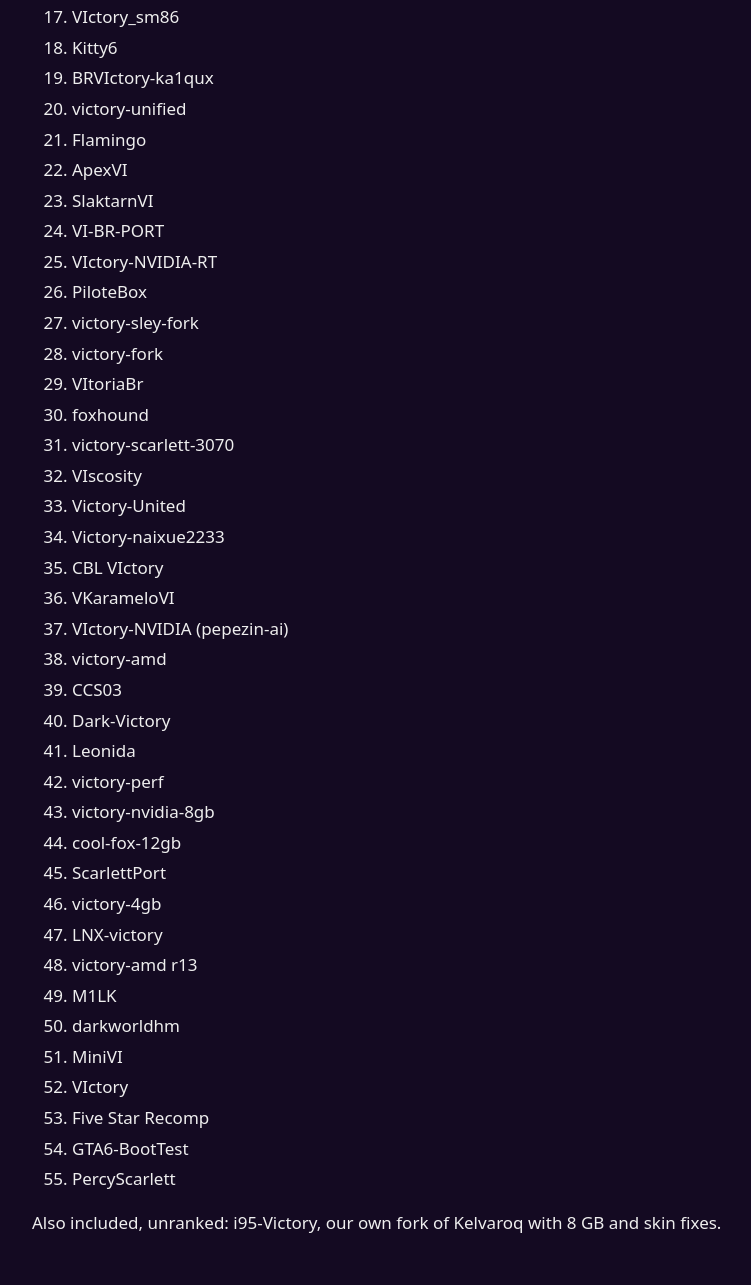
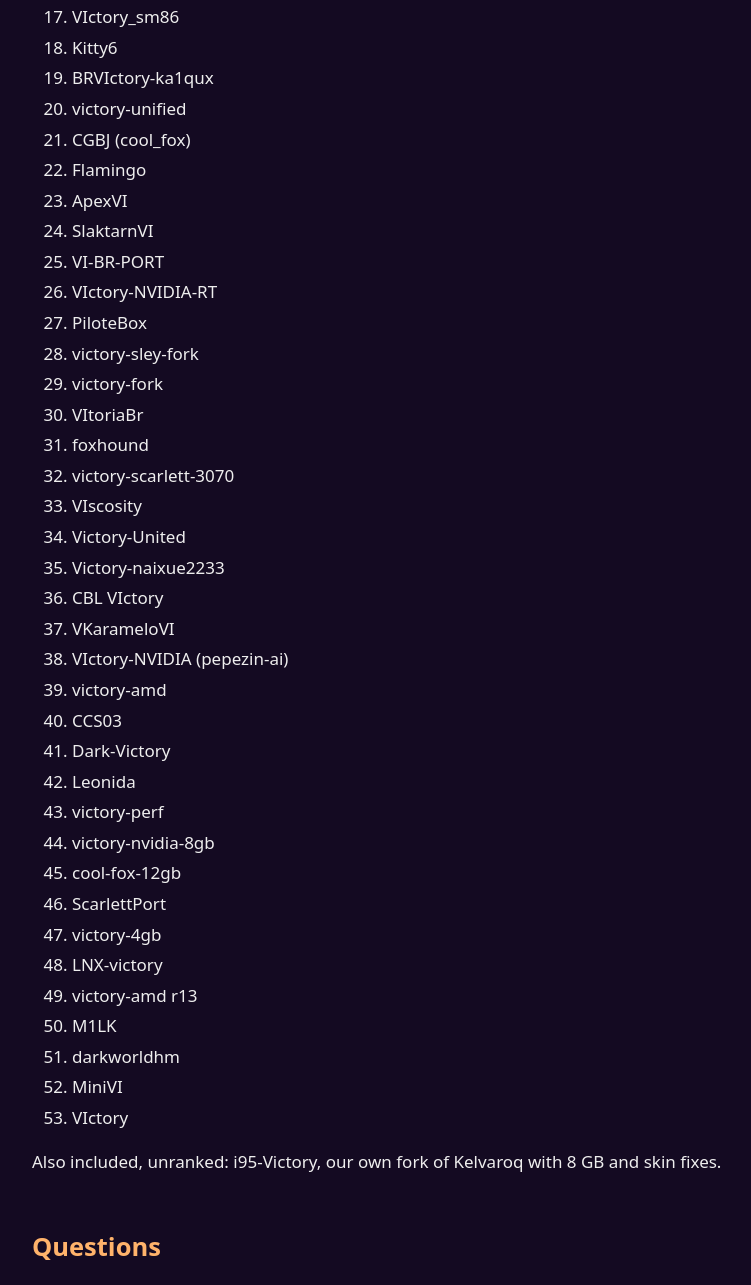
Before and after one commit to DesignWithTommy/6Launch, a plain HTML site: page docs/index.html in a window 1280 px wide. Shown: the part 1799-3084 px from the top of the page, without its empty margins (178-929 px from the left). Drawn offline with Linux system fonts and the light colour scheme; no server answers.

Commit message:
Runtimes: GTA6-BootTest, Five Star Recomp and PercyScarlett removed (short of the game world on the tracker), with the README's early-projects list; ranks redone (53); README restores the CGBJ row the chart rewrite dropped
Co-Authored-By: Claude Opus 5.5 <noreply@anthropic.com>

```diff
--- a/docs/index.html
+++ b/docs/index.html
@@ -52,7 +52,7 @@ footer{opacity:.7;font-size:.9rem;margin-top:3em}
 <h2>Runtimes in the launcher</h2>
 <p>Ranked by i95 with <a href="https://portwatch-vi.xyz/">PortWatch VI</a>'s scoring formula:</p>
 <ol>
-<li>VIctory-NVIDIA</li><li>DexNom RayTime</li><li>Vice-Tay</li><li>Kelvaroq</li><li>Vilocity</li><li>VIctory-RDNA</li><li>KLBF Lab</li><li>victory-8gb</li><li>playablegames-peppa</li><li>RAZDA4A-XEN</li><li>mavis-9070xt</li><li>Victory Grimkaaah</li><li>Neptune</li><li>ruff-lab</li><li>VIniVIdiVIci</li><li>AnyXboxX</li><li>VIctory_sm86</li><li>Kitty6</li><li>BRVIctory-ka1qux</li><li>victory-unified</li><li>Flamingo</li><li>ApexVI</li><li>SlaktarnVI</li><li>VI-BR-PORT</li><li>VIctory-NVIDIA-RT</li><li>PiloteBox</li><li>victory-sley-fork</li><li>victory-fork</li><li>VItoriaBr</li><li>foxhound</li><li>victory-scarlett-3070</li><li>VIscosity</li><li>Victory-United</li><li>Victory-naixue2233</li><li>CBL VIctory</li><li>VKarameloVI</li><li>VIctory-NVIDIA (pepezin-ai)</li><li>victory-amd</li><li>CCS03</li><li>Dark-Victory</li><li>Leonida</li><li>victory-perf</li><li>victory-nvidia-8gb</li><li>cool-fox-12gb</li><li>ScarlettPort</li><li>victory-4gb</li><li>LNX-victory</li><li>victory-amd r13</li><li>M1LK</li><li>darkworldhm</li><li>MiniVI</li><li>VIctory</li><li>Five Star Recomp</li><li>GTA6-BootTest</li><li>PercyScarlett</li>
+<li>VIctory-NVIDIA</li><li>DexNom RayTime</li><li>Vice-Tay</li><li>Kelvaroq</li><li>Vilocity</li><li>VIctory-RDNA</li><li>KLBF Lab</li><li>victory-8gb</li><li>playablegames-peppa</li><li>RAZDA4A-XEN</li><li>mavis-9070xt</li><li>Victory Grimkaaah</li><li>Neptune</li><li>ruff-lab</li><li>VIniVIdiVIci</li><li>AnyXboxX</li><li>VIctory_sm86</li><li>Kitty6</li><li>BRVIctory-ka1qux</li><li>victory-unified</li><li>CGBJ (cool_fox)</li><li>Flamingo</li><li>ApexVI</li><li>SlaktarnVI</li><li>VI-BR-PORT</li><li>VIctory-NVIDIA-RT</li><li>PiloteBox</li><li>victory-sley-fork</li><li>victory-fork</li><li>VItoriaBr</li><li>foxhound</li><li>victory-scarlett-3070</li><li>VIscosity</li><li>Victory-United</li><li>Victory-naixue2233</li><li>CBL VIctory</li><li>VKarameloVI</li><li>VIctory-NVIDIA (pepezin-ai)</li><li>victory-amd</li><li>CCS03</li><li>Dark-Victory</li><li>Leonida</li><li>victory-perf</li><li>victory-nvidia-8gb</li><li>cool-fox-12gb</li><li>ScarlettPort</li><li>victory-4gb</li><li>LNX-victory</li><li>victory-amd r13</li><li>M1LK</li><li>darkworldhm</li><li>MiniVI</li><li>VIctory</li>
 </ol>
 <p>Also included, unranked: i95-Victory, our own fork of Kelvaroq with 8 GB and skin fixes.</p>
 
```
Also changed, not shown: catalog.txt, 8 other files.
